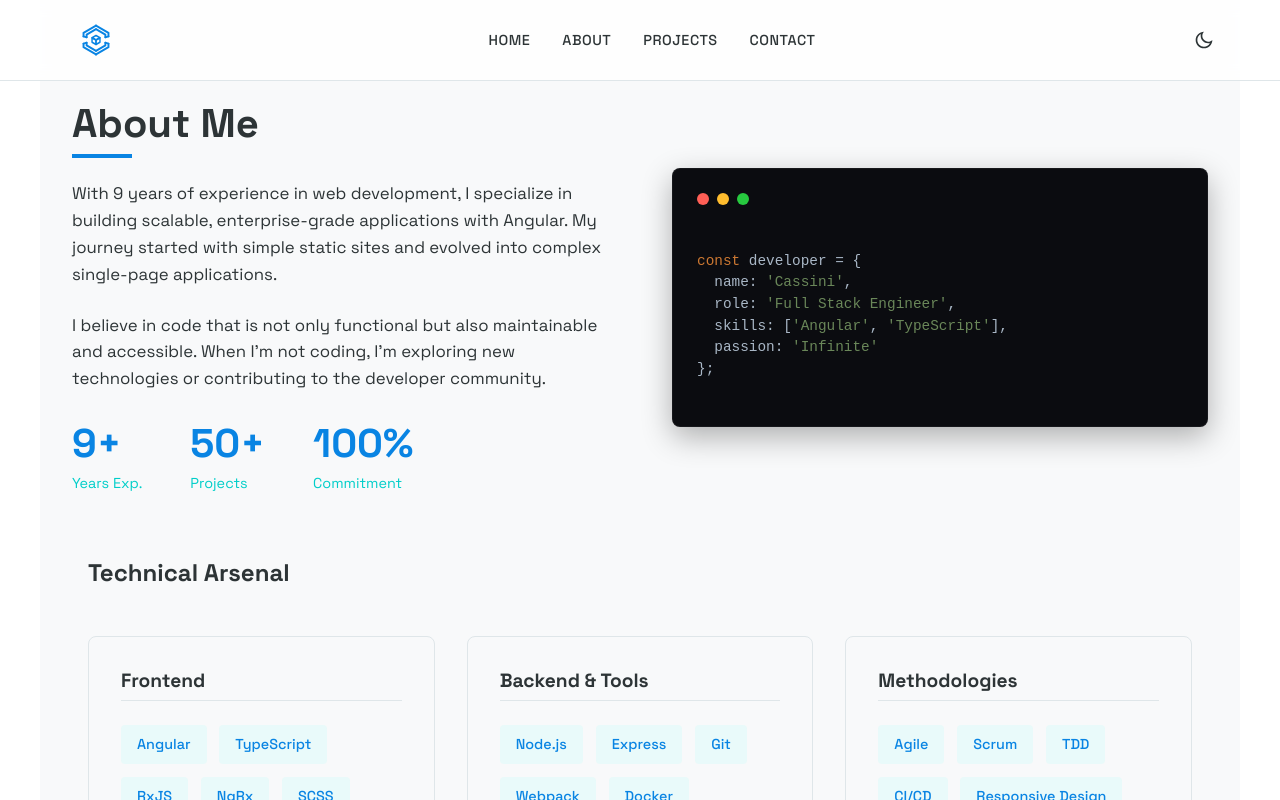
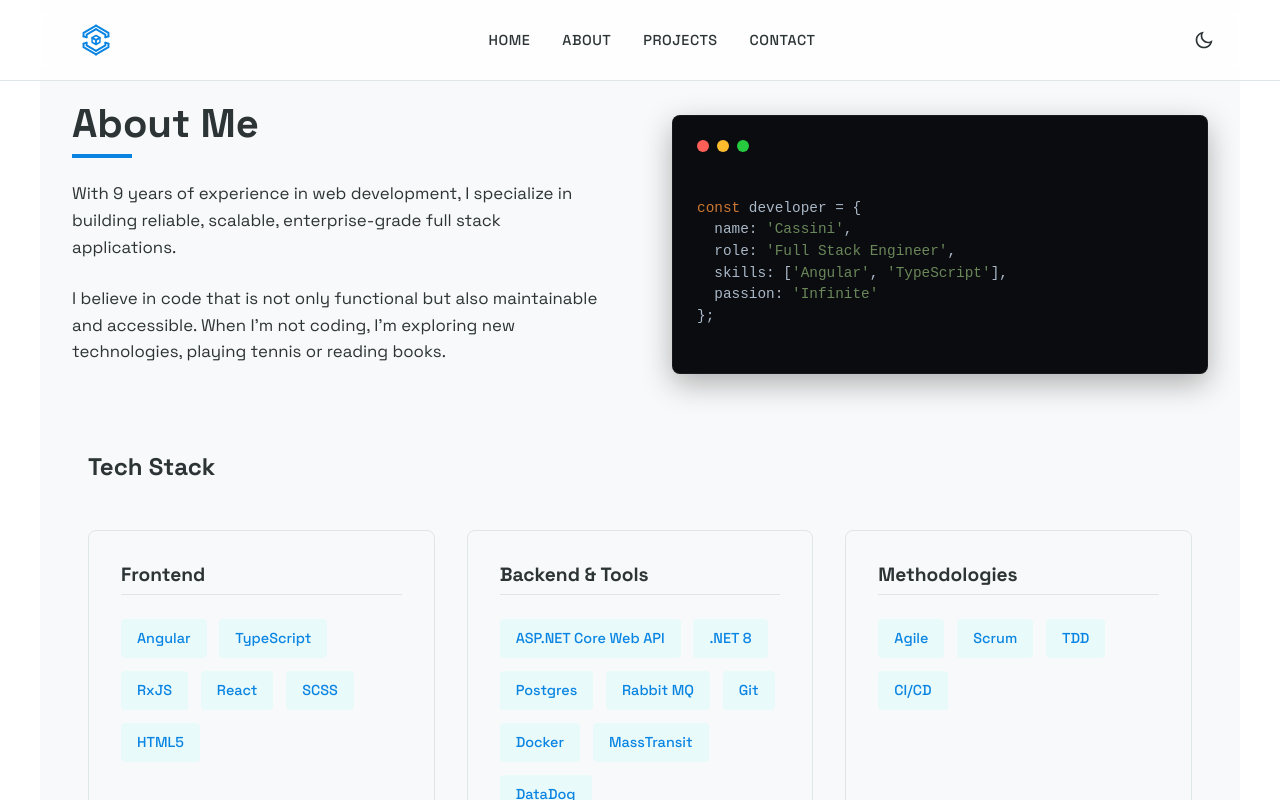
Before and after one commit to dev-cassini/cassini-portfolio, an Angular app: page /about in a window 1280 px wide. Shown: the top 800 px of the page. Built offline with nearby package versions, Linux system fonts and the light colour scheme.

Commit message:
update contents of about me page

```diff
--- a/src/app/components/about/about.html
+++ b/src/app/components/about/about.html
@@ -3,28 +3,13 @@
         <div class="about__content">
             <h2 class="section-title">About Me</h2>
             <p class="about__text">
-                With 9 years of experience in web development, I specialize in building scalable, enterprise-grade
-                applications with Angular. My journey started with simple static sites and evolved into complex
-                single-page applications.
+                With 9 years of experience in web development, I specialize in building reliable, scalable, enterprise-grade
+                full stack applications.
             </p>
             <p class="about__text">
                 I believe in code that is not only functional but also maintainable and accessible. When I'm not coding,
-                I'm exploring new technologies or contributing to the developer community.
+                I'm exploring new technologies, playing tennis or reading books.
             </p>
-            <div class="about__stats">
-                <div class="stat">
-                    <span class="stat__number">9+</span>
-                    <span class="stat__label">Years Exp.</span>
-                </div>
-                <div class="stat">
-                    <span class="stat__number">50+</span>
-                    <span class="stat__label">Projects</span>
-                </div>
-                <div class="stat">
-                    <span class="stat__number">100%</span>
-                    <span class="stat__label">Commitment</span>
-                </div>
-            </div>
         </div>
         <div class="about__visual">
             <div class="code-block">
--- a/src/app/components/skills/skills.html
+++ b/src/app/components/skills/skills.html
@@ -1,6 +1,6 @@
 <section id="skills" class="skills">
     <div class="container">
-        <h2 class="section-title">Technical Arsenal</h2>
+        <h2 class="section-title">Tech Stack</h2>
         <div class="skills__grid">
             <div class="skill-category">
                 <h3 class="category-title">Frontend</h3>
@@ -8,7 +8,7 @@
                     <span class="tag">Angular</span>
                     <span class="tag">TypeScript</span>
                     <span class="tag">RxJS</span>
-                    <span class="tag">NgRx</span>
+                    <span class="tag">React</span>
                     <span class="tag">SCSS</span>
                     <span class="tag">HTML5</span>
                 </div>
@@ -16,12 +16,16 @@
             <div class="skill-category">
                 <h3 class="category-title">Backend & Tools</h3>
                 <div class="tags">
-                    <span class="tag">Node.js</span>
-                    <span class="tag">Express</span>
+                    <span class="tag">ASP.NET Core Web API</span>
+                    <span class="tag">.NET 8</span>
+                    <span class="tag">Postgres</span>
+                    <span class="tag">Rabbit MQ</span>
                     <span class="tag">Git</span>
-                    <span class="tag">Webpack</span>
                     <span class="tag">Docker</span>
-                    <span class="tag">Firebase</span>
+                    <span class="tag">MassTransit</span>
+                    <span class="tag">DataDog</span>
+                    <span class="tag">Open Policy Agent (OPA)</span>
+                    <span class="tag">Rego</span>
                 </div>
             </div>
             <div class="skill-category">
@@ -31,7 +35,6 @@
                     <span class="tag">Scrum</span>
                     <span class="tag">TDD</span>
                     <span class="tag">CI/CD</span>
-                    <span class="tag">Responsive Design</span>
                 </div>
             </div>
         </div>
```
